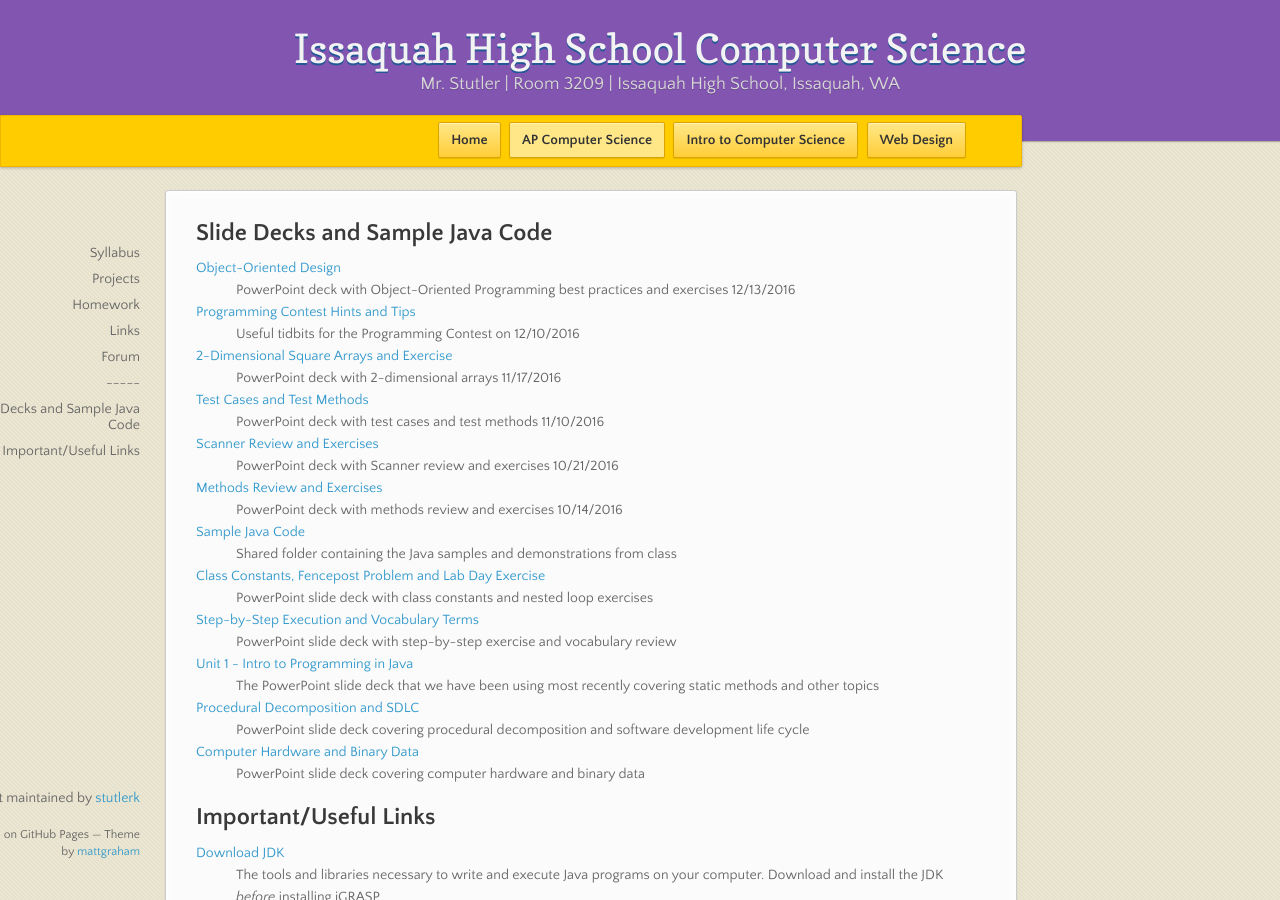
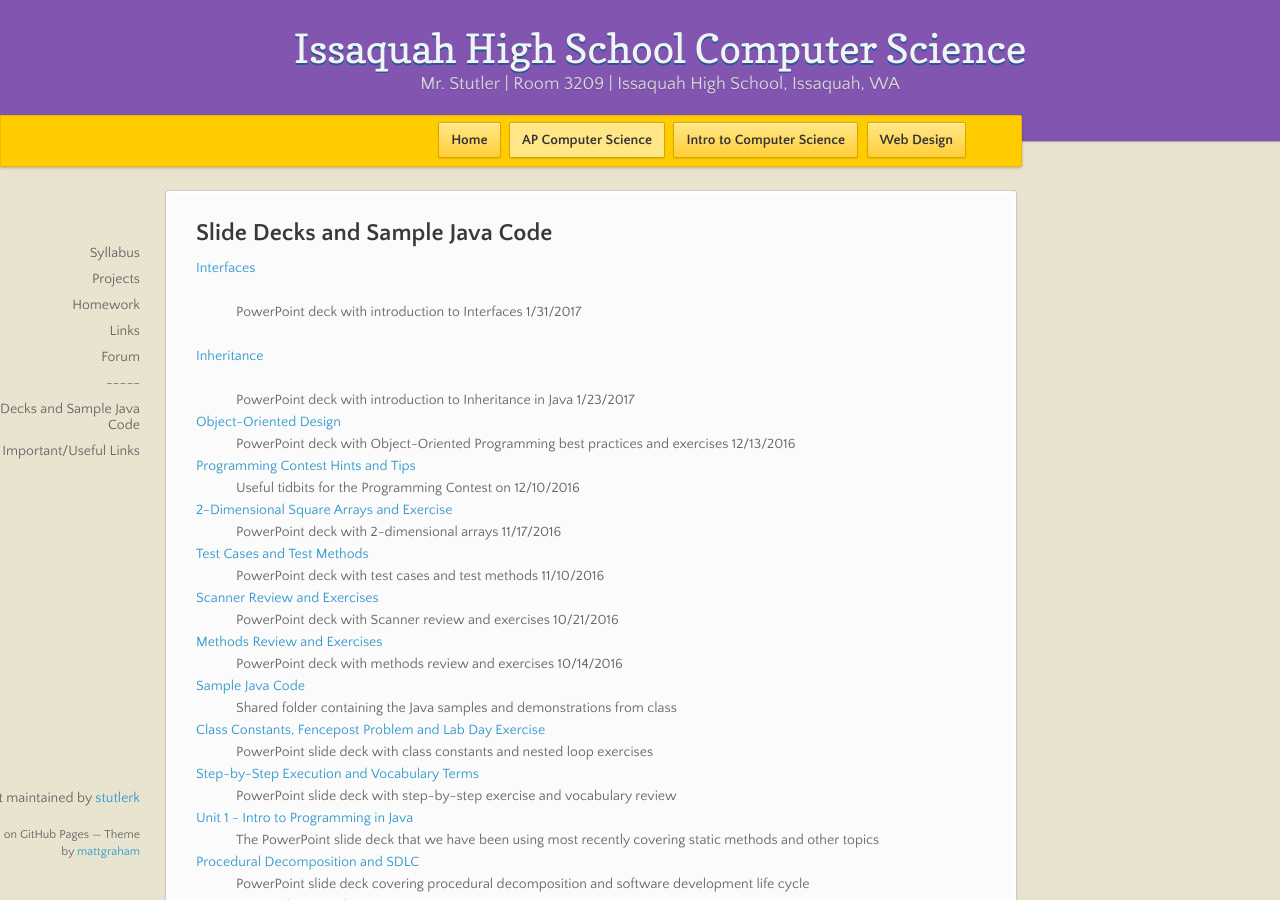
Before and after one commit to stutlerk/ihs-website, a Jekyll site: the page built from _apcs/links.html, in a window 1280 px wide and 900 px high. Built offline with Jekyll 4.4.1, drawn with Linux system fonts in a browser that asks for light colours; nearby versions of some CDN libraries.

Commit message:
Update links.html

```diff
--- a/_apcs/links.html
+++ b/_apcs/links.html
@@ -6,6 +6,12 @@ layout: course
 <section>
 <h2>Slide Decks and Sample Java Code</h2>
 <dl>
+    <dt><a href="https://issaquahwednet-my.sharepoint.com/personal/stutlerk_issaquah_wednet_edu/_layouts/15/guestaccess.aspx?docid=088cb2ff727c2482d8ebfc9ee42a579e9&authkey=AUDxcWI1jZbiWPz5KniSMkA">Interfaces</a></dt>
+    <dd>PowerPoint deck with introduction to Interfaces 1/31/2017</dd>
+
+    <dt><a href="https://issaquahwednet-my.sharepoint.com/personal/stutlerk_issaquah_wednet_edu/_layouts/15/guestaccess.aspx?docid=04fe69ee825df493d8859cd47c85e4708&authkey=AYjuUR2V4zDE-PIwgphekW8">Inheritance</a></dt>
+    <dd>PowerPoint deck with introduction to Inheritance in Java 1/23/2017</dd>
+
     <dt><a href="https://issaquahwednet-my.sharepoint.com/personal/stutlerk_issaquah_wednet_edu/_layouts/15/guestaccess.aspx?guestaccesstoken=bYtWfmOT1MSplRMQYNPqcK55RYtvxKP%2fzn2UVTF4joY%3d&docid=035004d8f9bb54ff78b1950d9c3790a2f&rev=1">Object-Oriented Design</a></dt>
     <dd>PowerPoint deck with Object-Oriented Programming best practices and exercises 12/13/2016</dd>
 
```
